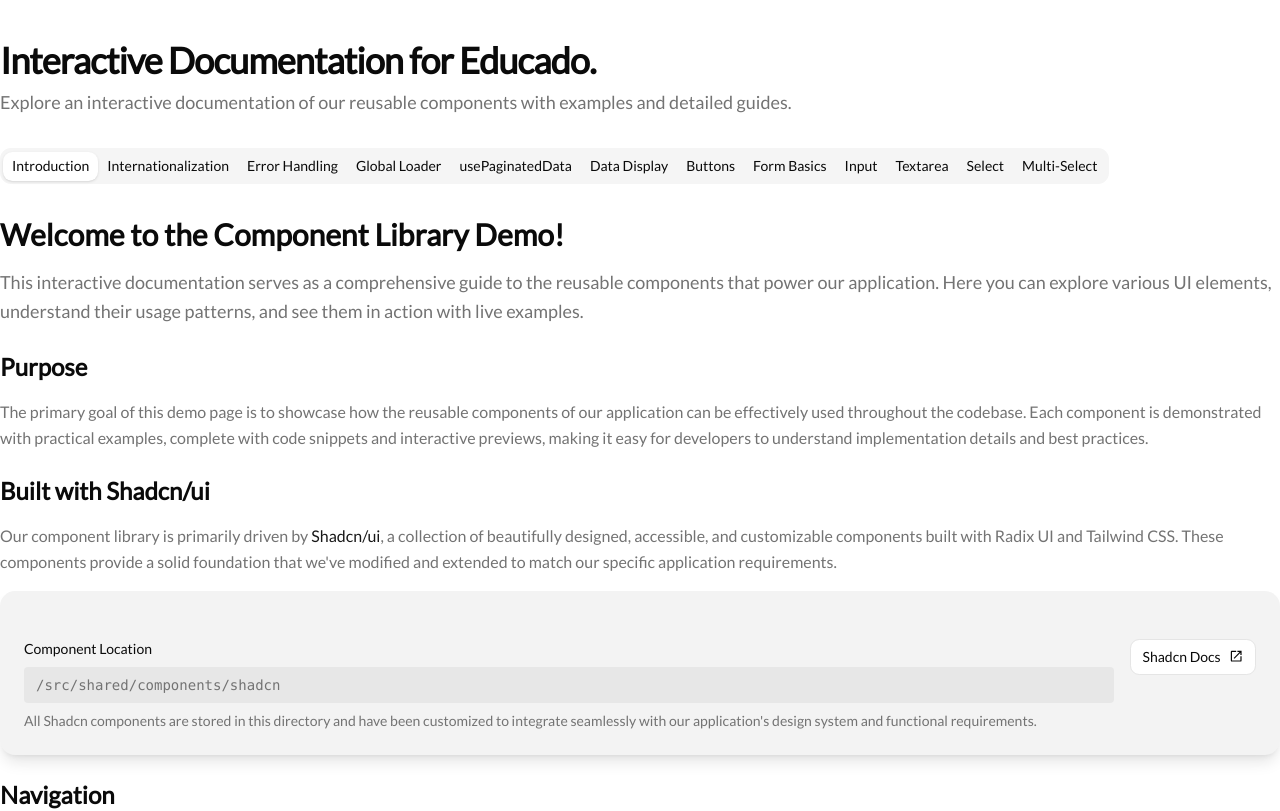
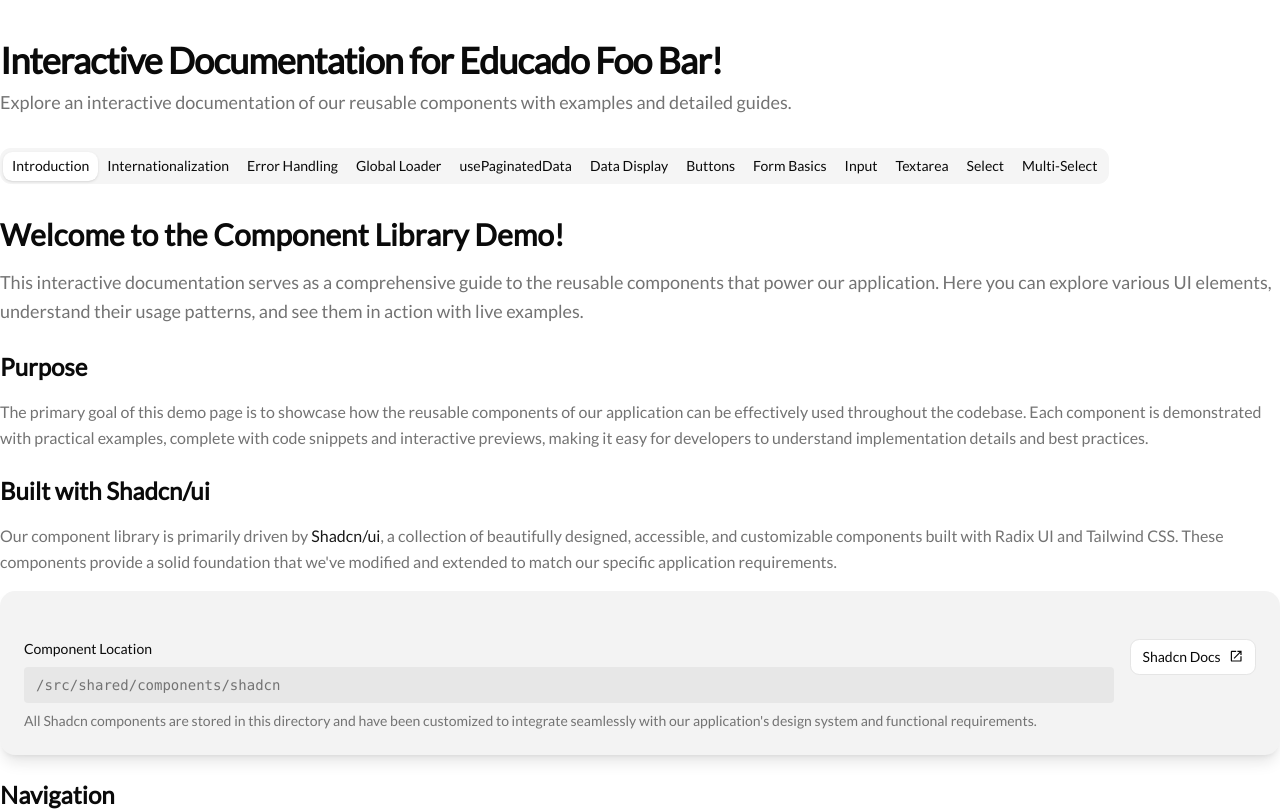
Before and after one commit to ErasmusEgalitarian/educado-backend, a React (Vite) app in the folder web/: page /docs in a window 1280 px wide. Shown: the top 811 px of the page. Built offline with nearby package versions, Linux system fonts and the light colour scheme; no server answers.

Commit message:
Test CI again...

```diff
--- a/web/src/shared/docs/pages/docs-page.tsx
+++ b/web/src/shared/docs/pages/docs-page.tsx
@@ -23,7 +23,7 @@ const DocsPage = () => {
     <main className="container mx-auto py-10">
       <div className="mb-8 space-y-2">
         <h1 className="text-4xl font-bold tracking-tight">
-          Interactive Documentation for Educado.
+          Interactive Documentation for Educado Foo Bar!
         </h1>
         <p className="text-muted-foreground text-lg">
           Explore an interactive documentation of our reusable components with
```
